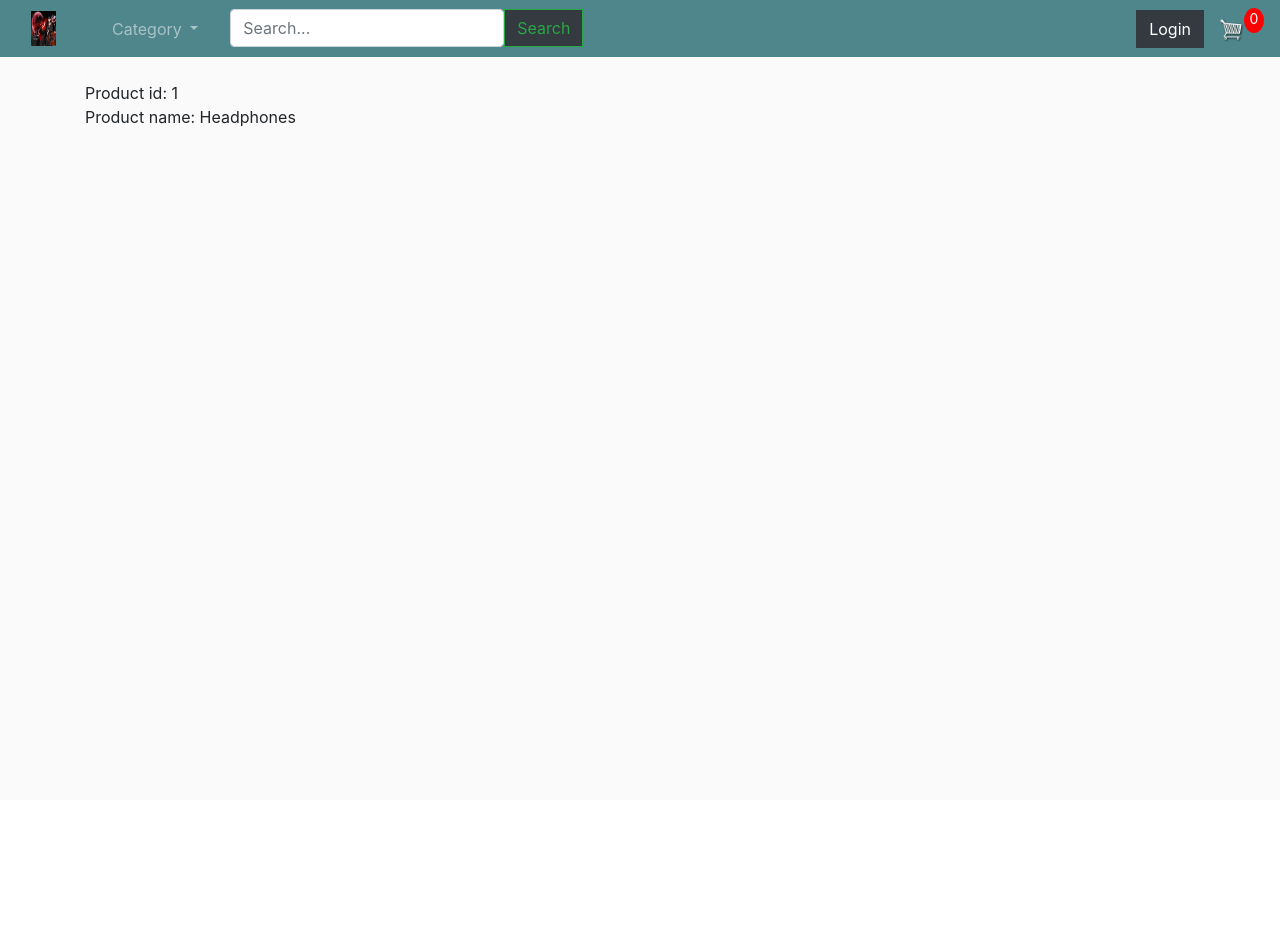
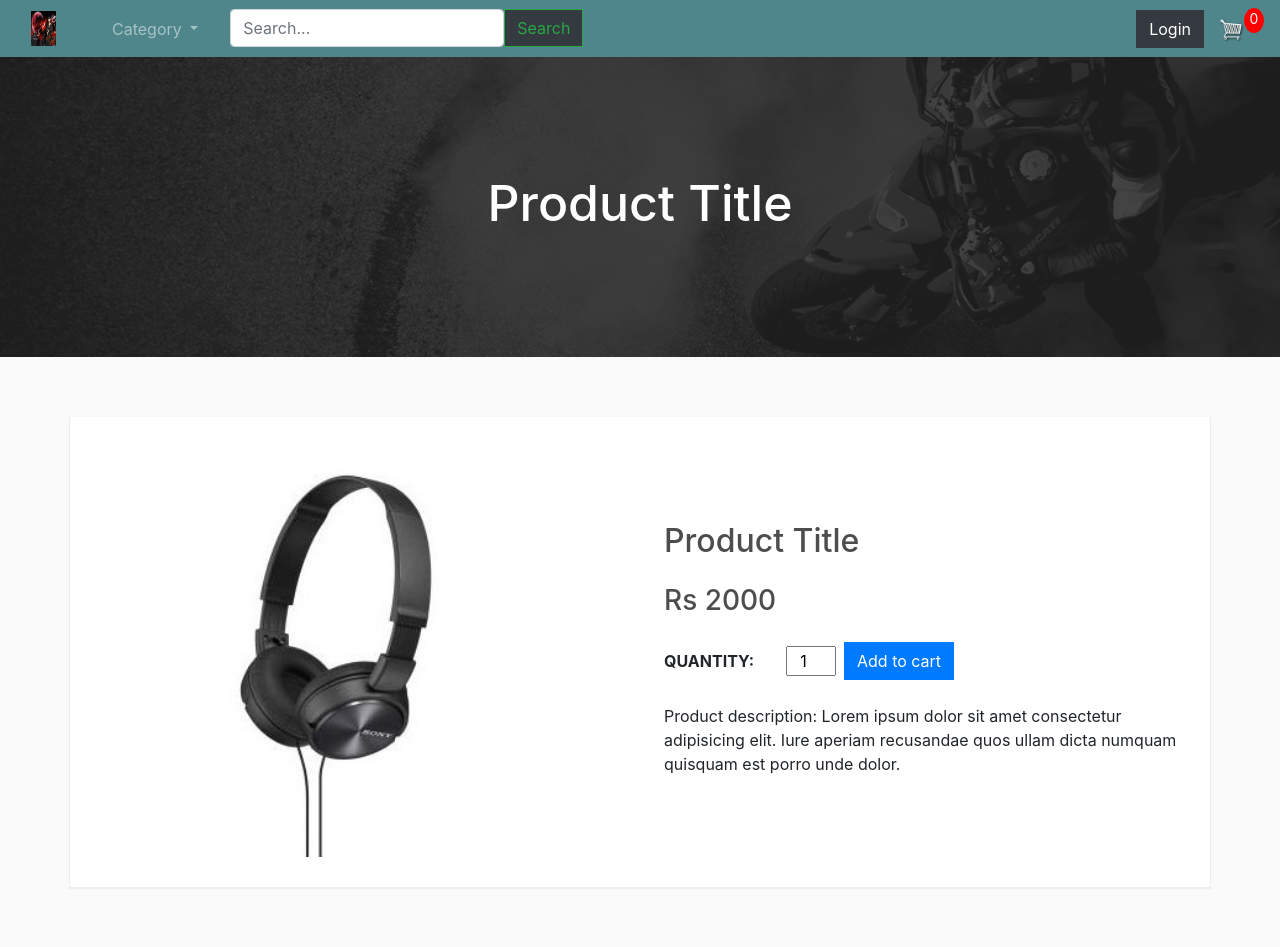
Before and after one commit to Zero722/FYP, a Django app: page /product/1/ in a window 1280 px wide. Before the commit the page ends 127 px from the top, so only its background shows below. Run offline with Django 3.2, Linux system fonts and the light colour scheme; data comes from the database, SQL or seed files in the repository; both versions use the stored data as it was after the commit; some libraries are stand-ins or nearby versions.

Commit message:
product details page added

```diff
--- /dev/null
+++ b/ecommerce/static/css/style.css
@@ -0,0 +1,54 @@
+img {
+  max-width: 100%;
+}
+
+.banner {
+  height: 300px;
+  padding: 60px 0;
+}
+
+.banner h1 {
+  color: #fff;
+  font-size: 40px;
+}
+
+@media (min-width: 768px) {
+  .banner h1 {
+    font-size: 50px;
+  }
+}
+
+.product-details {
+  padding: 60px 0;
+}
+
+.product-details .container {
+  background-color: #fff;
+  padding-top: 30px;
+  padding-bottom: 30px;
+  -webkit-box-shadow: 0 1px 1px 1px #eee;
+          box-shadow: 0 1px 1px 1px #eee;
+}
+
+.product-details-image img {
+  height: 400px;
+  -o-object-fit: cover;
+     object-fit: cover;
+}
+
+.product-details-description .add-cart span {
+  text-transform: uppercase;
+  font-weight: 700;
+  margin-right: 32px;
+}
+
+.product-details-description .add-cart input {
+  height: 30px;
+  width: 50px;
+  text-align: center;
+}
+
+.product-details-description .add-cart button {
+  margin-left: 8px;
+}
+/*# sourceMappingURL=style.css.map */
--- /dev/null
+++ b/ecommerce/static/scss/global/_global.scss
@@ -0,0 +1,3 @@
+img {
+    max-width: 100%;
+}
--- /dev/null
+++ b/ecommerce/static/scss/sections/_banner.scss
@@ -0,0 +1,12 @@
+.banner {
+    height: 300px;
+    padding: 60px 0;
+
+    h1 {
+        color: #fff;
+        font-size: 40px;
+        @media (min-width: 768px) {
+            font-size: 50px;
+        }
+    }
+}
--- /dev/null
+++ b/ecommerce/static/scss/sections/_product-details.scss
@@ -0,0 +1,35 @@
+.product-details {
+    padding: 60px 0;
+
+    .container {
+        background-color: #fff;
+        padding-top: 30px;
+        padding-bottom: 30px;
+        box-shadow: 0 1px 1px 1px #eee;
+    }
+
+    &-image {
+        img {
+            height: 400px;
+            object-fit: cover;
+        }
+    }
+
+    &-description {
+        .add-cart {
+            span {
+                text-transform: uppercase;
+                font-weight: 700;
+                margin-right: 32px;
+            }
+            input {
+                height: 30px;
+                width: 50px;
+                text-align: center;
+            }
+            button {
+                margin-left: 8px;
+            }
+        }
+    }
+}
--- /dev/null
+++ b/ecommerce/static/scss/sections/_sections.scss
@@ -0,0 +1,2 @@
+@import 'banner';
+@import 'product-details';
--- /dev/null
+++ b/ecommerce/static/scss/style.scss
@@ -0,0 +1,2 @@
+@import 'global/global';
+@import 'sections/sections';
--- a/ecommerce/store/templates/store/cart.html
+++ b/ecommerce/store/templates/store/cart.html
@@ -1,6 +1,7 @@
 {% extends 'store/header.html' %}
 {% load static %}
 {% block content %}
+	<div class="container">
 		<div class="row">
 			<div class="col-lg-12">
 				<div class="box-element">
@@ -51,4 +52,5 @@
 				</div>
 			</div>
 		</div>
+	</div>
 {% endblock content %}
--- a/ecommerce/store/templates/store/checkout.html
+++ b/ecommerce/store/templates/store/checkout.html
@@ -1,6 +1,7 @@
 {% extends 'store/header.html' %}
 {% load static %}
 {% block content %}
+	<div class="container">
 		<div class="row">
 			<div class="col-lg-6">
 				<div class="box-element" id="form-wrapper">
@@ -66,6 +67,7 @@
 					{% endfor %}
 					<h5>Items:   {{order.get_cart_items}}</h5>
 					<h5>Total:   ${{order.get_cart_total|floatformat:2}}</h5>
+				</div>
 			</div>
 		</div>
 	</div>
--- a/ecommerce/store/templates/store/details.html
+++ b/ecommerce/store/templates/store/details.html
@@ -1,8 +1,44 @@
 {% extends 'store/header.html' %}
 {% load static %}
 {% block content %}
-    <div>
-        Product id: {{product.id}}<br>
-        Product name: {{product}}
-    </div>
+    <!-- Product id: {{product.id}}<br>
+    Product name: {{product}} -->
+
+    <!-- Banner -->
+    <section class="banner" style="background-image: url('{% static 'images/banner.png' %}');">
+        <div class="container text-center h-100">
+            <div class="row align-items-center h-100">
+                <div class="col-12">
+                    <h1>Product Title</h1>
+                </div>
+            </div>
+        </div>
+    </section>
+    <!-- Banner end -->
+
+    <!-- Product details -->
+    <section class="product-details">
+        <div class="container">
+            <div class="row align-items-center">
+                <div class="col-lg-6 pr-xl-4 mb-4 mb-lg-0">
+                    <div class="product-details-image">
+                        <img src="{% static 'images/headphones.jpg' %}" alt="">
+                    </div>
+                </div>
+                <div class="col-lg-6 pl-xl-4">
+                    <div class="product-details-description">
+                        <h2 class="mb-4">Product Title</h2>
+                        <h3 class="mb-4">Rs 2000</h3>
+                        <div class="add-cart d-flex align-items-center mb-4">
+                            <span>Quantity:</span>
+                            <input type="number" value="1" min="1">
+                            <button class="btn btn-primary">Add to cart</button>
+                        </div>
+                        <p>Product description: Lorem ipsum dolor sit amet consectetur adipisicing elit. Iure aperiam recusandae quos ullam dicta numquam quisquam est porro unde dolor.</p>
+                    </div>
+                </div>
+            </div>
+        </div>
+    </section>
+    <!-- Product details end -->
 {% endblock content %}
--- a/ecommerce/store/templates/store/header.html
+++ b/ecommerce/store/templates/store/header.html
@@ -26,6 +26,12 @@
             rel="stylesheet"
             type="text/css"
             href="{% static 'css/main.css' %}"
+        />
+
+        <link
+            rel="stylesheet"
+            type="text/css"
+            href="{% static 'css/style.css' %}"
         />
 
         <script type="text/javascript">
@@ -159,11 +165,11 @@
             </div>
         </nav>
 
-        <div class="container">
-            <br />
+        <!-- <div class="container">
+            <br /> -->
             {% block content %}
 			{% endblock content %}
-        </div>
+        <!-- </div> -->
 
         <script
             src="https://code.jquery.com/jquery-3.4.1.slim.min.js"
--- a/ecommerce/store/templates/store/store.html
+++ b/ecommerce/store/templates/store/store.html
@@ -1,6 +1,7 @@
 {% extends 'store/header.html' %}
 {% load static %}
 {% block content %}
+	<div class="container">
 		<div class="row">
 			{% for product in products %}
 			<div class="col-lg-4">
@@ -17,5 +18,6 @@
 			</div>
 			{% endfor %}
 		</div>
+	</div>
 
 {% endblock content %}
```
Also changed, not shown: ecommerce/db.sqlite3, ecommerce/static/images/banner.png (added), 1 other file. Lines whose indentation alone changed are shown as unchanged.
